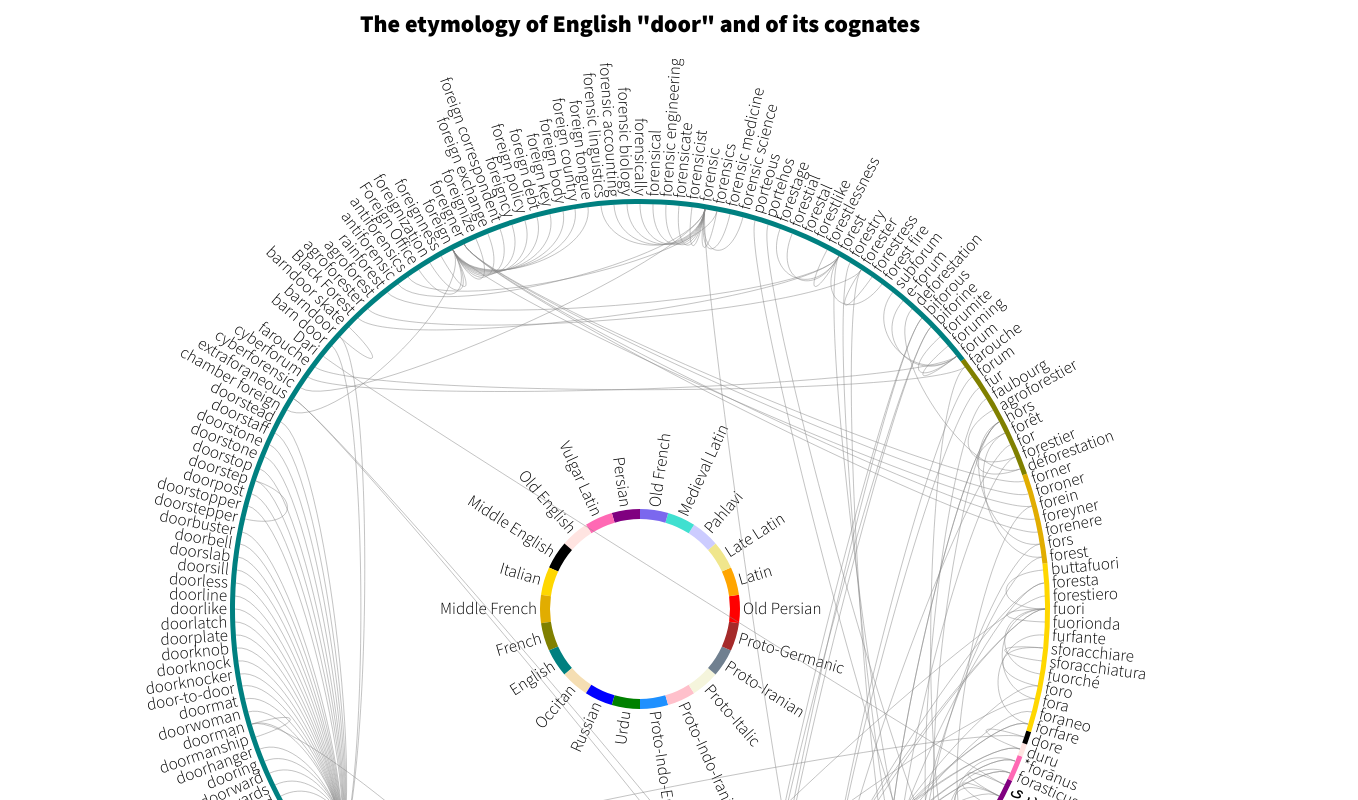
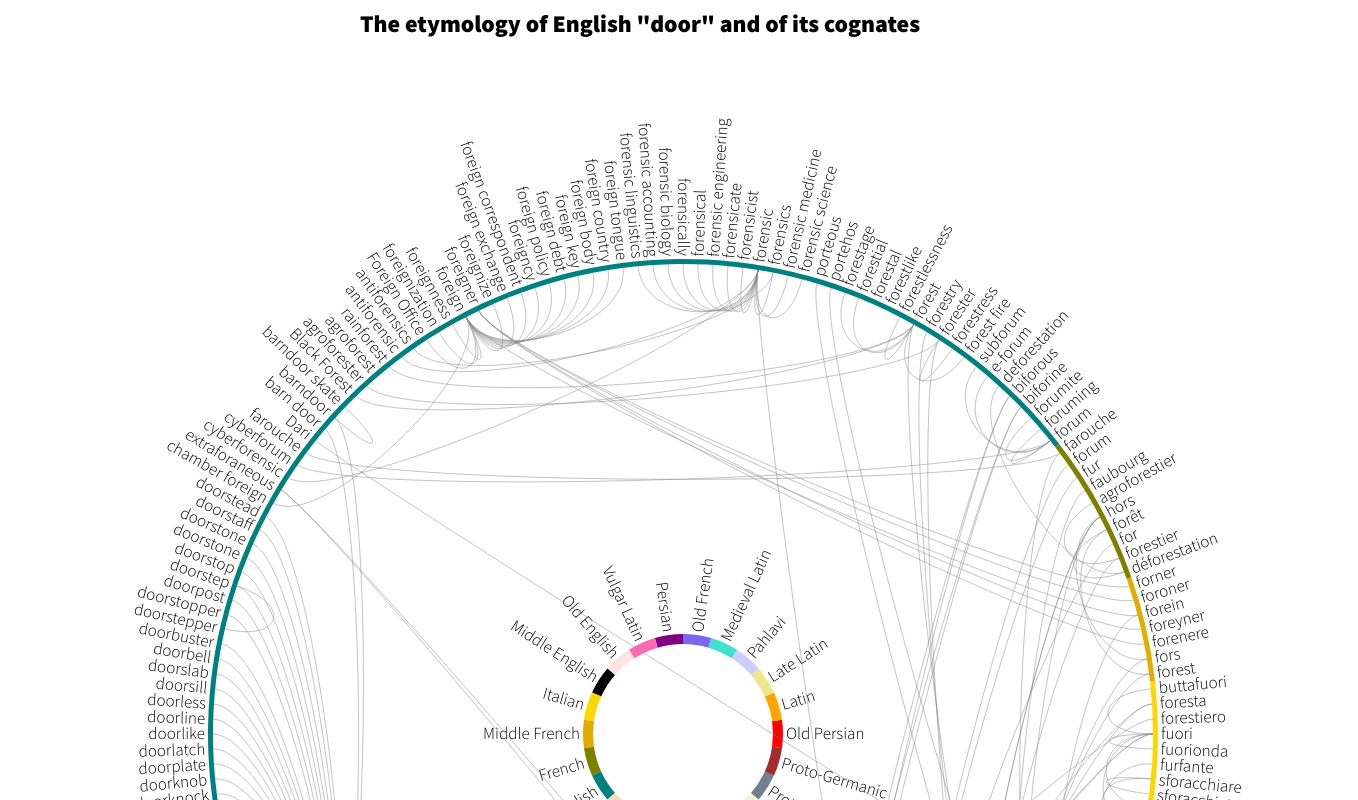
Before and after one commit to esterpantaleo/viz_door_etymology, a website with bundled scripts: page index.html in a window 1280 px wide. Shown: the top 800 px of the page, 1358 px wide, since content can reach past the window. Built offline with nearby package versions, Linux system fonts and the light colour scheme.

Commit message:
refactoring functions

```diff
--- a/bundle.js
+++ b/bundle.js
@@ -1923,129 +1923,66 @@ module.exports = jaro;
 var wink = require('wink-distance');
 var cluster = require('hierarchical-clustering');
 
-var width = 1100;
-var radius = width / 2 - 140;
+//set some parameters
+var width = 1350;
+var radius = width / 2 - 200;
 var legendRadius = 90;
 var dr = 5;
-var L = 0; // number of languages
-var W = 0; //number of words
 var smallSize = "17px";
 var bigSize = "20px";
+
 // used to assign nodes color by group
 //var color = d3.scale.category20();
 var color = d3.scale.ordinal().domain(d3.range(58)).range(["dodgerblue", "pink", "beige", "slategray", "brown", "red", "orange", "khaki", "#CCCCFF", "turquoise", "mediumslateblue", "purple", "hotpink", "mistyrose", "black", "gold", "#e1ad01", "olive", "teal", "wheat", "blue", "green", "yellow", "grey", "darkgreen", "brown", "slateblue", "#A9A9A9", "orange", "mediumvioletred", "silver", "lime", "teal", "navy", "fuchsia", "maroon","seagreen", "cadetblue", "royalblue", "orchid", "lemonchiffon", "#009b7d", "#19e194", "#ff6a4e", "#ffe4b5", "#812d2a", "#c16873", "indigo", "#CCA9B4", "#9b81ba", "#a1666d"]);
 
 function onlyUnique(value, index, self) {
     return self.indexOf(value) === index;
-}
-
-// Draws an arc diagram for the provided undirected graph
-function drawGraph(graph, languages) {
-
-    languages = d3.nest()
-	.key(function(d) { return d.iso; })
-	.map(languages);
-
-    var nestedData = d3.nest()
-	.key(function(d) { return d.lang; })
-	.entries(graph.nodes)
-	.map(function(d) {
-	    return {
-		"key":  d.key,
-		"values": d.values,
-		"year": languages[d.key][0].year
 };
-	})
-	.sort(function(a, b) {
-            return a.year - b.year;
-	});
-
-    graph.nodes = d3.merge(
-	nestedData.map(function(d) { //sort graph.nodes using Jaro-Winkler clustering
-            var words = d.values.map(function(v) { return v.label; });
-            var levels = cluster({
-		input: words,
-                distance: wink.string.jaroWinkler, //wink.string.levenshtein, // wink.string.jaroWinkler
-                linkage: "complete",
-                minClusters: 1 // only want clusters containing one element
-            });
-            var clusters = levels[levels.length - 1].clusters;
-            return clusters.map(function (cluster) {
-                return cluster.map(function (index) {
-                    return d.values[index];
-                })
-            })[0];
-        })
-    );
-
-    // create svg image
-    var svg = d3.select("body")
-	.select("#circle")
-        .append("svg")
-        .attr("width", width)
-        .attr("height", width);
-
-    // define legendData
-    var partialCount = 0;
-    var legendData = nestedData.map(function(d, i) {
-	var toreturn = {
-	    "lang": d.key,
-	    "language": languages[d.key][0].label,
-	    "year": languages[d.key][0].year,
-	    "count": d.values.length,
-	    "partialCount": partialCount,
-	    "color": color(i)
-	};
-	partialCount += toreturn.count;
-	return toreturn;
-    });
-
-    // add legend to the graph
-    W = graph.nodes.length;
-    var drawArc = function(thickness) {
+
+function drawMainArc(thickness, total) {
     return d3.svg.arc()
-	    .innerRadius(radius-5-thickness)
-	    .outerRadius(radius+thickness)
+        .innerRadius(radius - 5 - thickness)
+        .outerRadius(radius + thickness)
         .startAngle(function(d) {
-		var angle = (+d.partialCount - 0.5) * 2 * Math.PI / W;
+            var angle = (+d.partialCount - 0.5) * 2 * Math.PI / total;
             return Math.PI - angle;
         })
         .endAngle(function(d) {
-		var angle = (+d.count + d.partialCount - 0.5) * 2 * Math.PI / W;
+            var angle = (+d.count + d.partialCount - 0.5) * 2 * Math.PI / total;
             return Math.PI - angle;
         });
 };
 
-    //add legend in the center of the graph
-    L = legendData.length;
-
-    var drawLegend = function(thickness) {
+// add legend arcs in the center of the graph
+function drawLegendArc(thickness, total) {
     return d3.svg.arc()
         .innerRadius(legendRadius - thickness)
         .outerRadius(legendRadius + 10 + thickness)
         .startAngle(function(d, i) {
-		var angle = - i * 2 * Math.PI / L - Math.PI;
+            var angle = - i * 2 * Math.PI / total - Math.PI;
             return angle;
         })
         .endAngle(function(d, i) {
-		var angle = - (i+1) * 2 * Math.PI / L - Math.PI;
+            var angle = - (i + 1) * 2 * Math.PI / total - Math.PI;
             return angle;
         });
 };
 
+function drawLegend(legendData, W) {
    var legend = d3.select("svg")
 	.selectAll(".arc")
         .data(legendData)
         .enter();
 
     legend.append("svg:path")
-	.attr("d", drawArc(0))
+	.attr("d", drawMainArc(0, W))
 	.attr("class", "arc-path")
         .attr("fill", function(d) { return d.color; })
 	.attr("transform", "translate(" + (width/2) + "," + (width/2) + ")")
+    //define legend interactivity
 	.on("mouseover", function(d) {
 	    d3.select(this)
-		.attr("d", drawArc(3));
+		.attr("d", drawMainArc(3, W));
 	    d3.selectAll(".legend-text")
 		.filter(function(e) {
 		    return e.lang == d.lang;
@@ -2061,7 +1998,7 @@ function drawGraph(graph, languages) {
 	})
 	.on("mouseout", function() {
             d3.select(this)
-                .attr("d", drawArc(0));
+                .attr("d", drawMainArc(0, W));
 	    d3.selectAll(".legend-text")
 		.attr("font-weight", "normal")
 		.attr("font-size", smallSize);
@@ -2070,11 +2007,13 @@ function drawGraph(graph, languages) {
 		.attr("font-size", smallSize);
         });
 
+    var L = legendData.length;
     legend.append("svg:path")
-	.attr("d", drawLegend(0))
+	.attr("d", drawLegendArc(0, L))
 	.attr("class", "legend-arc")
 	.attr("fill", function(d) { return d.color })
 	.attr("transform", "translate(" + (width/2) + "," + (width/2) + ")")
+    //define legend interactivity
 	.on("mouseover", function(d) {
 	    d3.selectAll(".legend-text")
                 .filter(function(e) {
@@ -2086,7 +2025,7 @@ function drawGraph(graph, languages) {
 		.filter(function(e) {
                     return e.lang == d.lang;
                 })
-                .attr("d", drawArc(3));
+                .attr("d", drawMainArc(3, W));
 	    d3.selectAll(".node-text")
                 .filter(function(e) {
                     return e.lang == d.lang;
@@ -2102,7 +2041,7 @@ function drawGraph(graph, languages) {
                 .filter(function(e) {
                     return e.lang == d.lang;
                 })
-                .attr("d", drawArc(0));
+                .attr("d", drawMainArc(0, W));
 	    d3.selectAll(".node-text")
                   .attr("font-weight", "normal")
 		.attr("font-size", smallSize);
@@ -2113,26 +2052,30 @@ function drawGraph(graph, languages) {
 	.attr("class", "legend-text")
 	.attr("transform", function(d, i) {
 	    var angle = 90 - (i + 1/2) * 360 / L;
-	    return "translate(" + (width/2) + "," + (width/2) + ")" + "rotate(" +  angle + " )translate(" + (legendRadius + 10 + 3) + "," + 0 + ")" + ((angle + 90 > 0) ? "" : "rotate(180)");
+	    return "translate(" + (width/2) + "," + (width/2) + ")" +
+		"rotate(" +  angle + ")" +
+		"translate(" + (legendRadius + 10 + 3) + "," + 0 + ")" +
+		((angle + 90 > 0) ? "" : "rotate(180)");
 	})
 	.attr("text-anchor", function(d, i) {
 	    var angle = 90 - (i + 1/2)  * 360 / L;
-	    return (angle + 90 > 0)? "start" : "end";
+	    return (angle + 90 > 0) ? "start" : "end";
 	})
 	.attr("font-size", smallSize)
 	.text(function(d, i) {
 	    return d.language;
 	})
+    //define legend text interactivity
 	.on("mouseover", function(d) {
 	    d3.select(this)
-		.attr("d", drawLegend(3));
+		.attr("d", drawLegendArc(3, L));
 	    d3.select(this)
 		.attr("font-weight", "bold");
 	    d3.selectAll(".arc-path")
                 .filter(function(e) {
                     return e.lang == d.lang;
 	        })
-                .attr("d", drawArc(3));
+                .attr("d", drawMainArc(3, W));
 	    d3.selectAll(".node-text")
                 .filter(function(e) {
                     return e.lang == d.lang;
@@ -2141,36 +2084,18 @@ function drawGraph(graph, languages) {
 	})
 	.on("mouseout", function(d) {
             d3.select(this)
-		.attr("d", drawLegend(0));
+		.attr("d", drawLegendArc(0, L));
 	    d3.select(this)
                 .attr("font-weight", "normal");
 	    d3.selectAll(".arc-path")
                 .filter(function(e) {
                     return e.lang == d.lang;
 	        })
-                .attr("d", drawArc(0));
+                .attr("d", drawMainArc(0, W));
 	    d3.selectAll(".node-text")
                 .attr("font-weight", "normal");
         });
-
-    // create plot area within svg image
-    var plot = svg.append("g")
-        .attr("id", "plot")
-        .attr("transform", "translate(" + width/2 + ", " + width/2 + ")");
-
-    // fix graph links to map to objects instead of indices
-    graph.links.forEach(function(d, i) {
-        d.source = isNaN(d.source) ? d.source : graph.nodes.filter(function(n) { return n.id == d.source; })[0];
-        d.target = isNaN(d.target) ? d.target : graph.nodes.filter(function(n) { return n.id == d.target; })[0];
-    });
-
-    // calculate node positions
-    circleLayout(graph.nodes);
-
-    drawCurves(graph.nodes, graph.links);
-
-    drawNodes(graph.nodes, graph.links);
-}
+};
 
 // Calculates node locations
 function circleLayout(nodes) {
@@ -2189,13 +2114,14 @@ function circleLayout(nodes) {
         d.x = radial * Math.sin(theta);
         d.y = radial * Math.cos(theta);
 	d.theta = 180 * theta/Math.PI;
-	d.theta = d.theta > 0 ? d.theta : d.theta+360;
+	d.theta = d.theta > 0 ? d.theta : d.theta + 360;
     });
-}
+};
 
 // Draws nodes with tooltips
-function drawNodes(nodes, links) {
-    var node = d3.select("#plot").selectAll(".node")
+function drawNodesGivenLinks(nodes, links) {
+    var node = d3.select("#plot")
+	.selectAll(".node")
         .data(nodes)
         .enter();
 
@@ -2203,9 +2129,11 @@ function drawNodes(nodes, links) {
         .attr("dy", "0.31em")
         .attr("class", "node-text")
         .attr("transform", function(d) {
-            return "rotate(" + (90 - d.theta) +" )translate(" + (radius + 3) + ",0)" + ((d.theta < 180) ? "" : "rotate(180)");
-        })
-        .attr("text-anchor", function(d) { return (d.theta < 180)? "start" : "end"; })
+            return "rotate(" + (90 - d.theta) + ")" +
+		"translate(" + (radius + 3) + ",0)" +
+		((d.theta < 180) ? "" : "rotate(180)");
+        })
+        .attr("text-anchor", function(d) { return (d.theta < 180) ? "start" : "end"; })
         .attr("font-size", smallSize)
         .text(function(d) { return d.label; });
 
@@ -2213,13 +2141,13 @@ function drawNodes(nodes, links) {
 	var tmp = links.filter(function(l) { return l.target.id == d.id; });
         d.parentsLinksId = tmp.map(function(l) { return l.id; })
 	    .filter(onlyUnique);
-        d.parentsId = tmp.map(function(l) { return l.source.id; }).filter(onlyUnique);
+        d.parentsId = tmp.map(function(l) { return l.source.id; })
+	    .filter(onlyUnique);
         d.ancestorsLinksId = [];
     });
 
     var getNodesWithIds = function(ids) {
 	var toreturn = [];
-
 	nodeText.each(function(d) {
 	    if (ids.includes(d.id))
 		toreturn.push(d);
@@ -2227,7 +2155,8 @@ function drawNodes(nodes, links) {
 	return toreturn;
     }
 
-    nodeText.each(function(d) {// define ancestorsLinksId, ancestorsId and ancestorsLanguages
+    // define ancestorsLinksId, ancestorsId and ancestorsLanguages using iterative approach
+    nodeText.each(function(d) {
 	//initialize parentsId
 	var parentsId = d.parentsId;
 	var ids = parentsId;
@@ -2259,13 +2188,9 @@ function drawNodes(nodes, links) {
 	})
 	    .map(function(e) { return e.lang; })
 	    .filter(onlyUnique);
-	//d.descendantsCount = 0;
     });
-   /*
-    nodeText.each(function(d) {
-	nodeText.each(function(n) { if (n.ancestorsId.includes(d.id)) d.descendantsCount += 1; });
-    });
-   */
+
+    //define interactivity of node texts
     nodeText.on("mouseover", function(d) {
         d3.selectAll(".link")
             .classed("link-active", function(l) {
@@ -2304,10 +2229,10 @@ function drawNodes(nodes, links) {
 		.attr("font-weight", "normal")
 		.attr("font-size", smallSize);
         });
-}
+};
 
 // Draws curved edges between nodes
-function drawCurves(nodes, links) {
+function drawLinksGivenNodes(nodes, links) {
     d3.select("#plot").selectAll(".link")
         .data(links)
         .enter()
@@ -2332,7 +2257,7 @@ function drawCurves(nodes, links) {
             return `M${lineData[0].x},${lineData[0].y}C${lineData[1].x},${lineData[1].y},${lineData[2].x},${lineData[2].y},${lineData[3].x},${lineData[3].y} `;
         })
 	.attr("id", function(d) { return d.id; })
-	.attr("stroke",  "#888888")
+	.attr("stroke", "#888888")
 	.on("mouseover", function(d) {
 	    d3.selectAll(".node-text")
 		.filter(function(e) {
@@ -2344,13 +2269,92 @@ function drawCurves(nodes, links) {
             d3.selectAll(".node-text")
                 .attr("font-weight", "normal");
 	});
-}
-
-var dsv = d3.dsv(";","text/plain");
-dsv("languages.csv", function(l) {
-    d3.json("graph.json", function(d) {
-	drawGraph(d, l);
+};
+
+function drawGraph(graph, legend) {
+    // create svg image
+    var svg = d3.select("body")
+        .select("#circle")
+        .append("svg")
+        .attr("width", width)
+        .attr("height", width);
+
+    drawLegend(legend, graph.nodes.length);
+
+    // create plot area within svg image
+    var plot = svg.append("g")
+        .attr("id", "plot")
+        .attr("transform", "translate(" + width/2 + ", " + width/2 + ")");
+
+    // fix graph links to map to objects instead of indices
+    graph.links.forEach(function(d, i) {
+        d.source = isNaN(d.source) ? d.source : graph.nodes.filter(function(n) { return n.id == d.source; })[0];
+        d.target = isNaN(d.target) ? d.target : graph.nodes.filter(function(n) { return n.id == d.target; })[0];
     });
-})
+
+    // calculate node positions
+    circleLayout(graph.nodes);
+    drawLinksGivenNodes(graph.nodes, graph.links);
+    drawNodesGivenLinks(graph.nodes, graph.links);
+};
+
+var dsv = d3.dsv(";", "text/plain");
+dsv("languages.csv", function(languages) {
+    d3.json("graph.json", function(graph) {
+	//preprocess data
+	languages = d3.nest()
+            .key(function(d) { return d.iso; })
+            .map(languages);
+
+	var nestedData = d3.nest()
+            .key(function(d) { return d.lang; })
+	    .entries(graph.nodes)
+	    .map(function(d) {
+		return {
+		    "key":  d.key,
+		    "values": d.values,
+		    "year": languages[d.key][0].year
+		};
+	    })
+            .sort(function(a, b) {
+		return a.year - b.year;
+	    });
+
+	graph.nodes = d3.merge(
+	    nestedData.map(function(d) { //sort graph.nodes using Jaro-Winkler clustering
+		var words = d.values.map(function(v) { return v.label; });
+		var levels = cluster({
+		    input: words,
+		    distance: wink.string.jaroWinkler, //wink.string.levenshtein
+		    linkage: "complete",
+		    minClusters: 1 // only want clusters containing one element
+		});
+		var clusters = levels[levels.length - 1].clusters;
+		return clusters.map(function (cluster) {
+		    return cluster.map(function (index) {
+			return d.values[index];
+		    })
+		})[0];
+            })
+	);
+
+	// define legend
+	var partialCount = 0;
+	var legend = nestedData.map(function(d, i) {
+            var toreturn = {
+		"lang": d.key,
+		"language": languages[d.key][0].label,
+		"year": languages[d.key][0].year,
+		"count": d.values.length,
+		"partialCount": partialCount,
+		"color": color(i)
+            };
+            partialCount += toreturn.count;
+            return toreturn;
+	});
+
+	drawGraph(graph, legend);
+    })
+});
 
 },{"hierarchical-clustering":1,"wink-distance":15}]},{},[18]);
--- a/package.json
+++ b/package.json
@@ -1,13 +1,13 @@
 {
-  "name": "non_hierarchical_radial",
+  "name": "viz_door_etyology",
   "version": "1.0.0",
   "description": "",
   "main": "script.js",
   "scripts": {
     "test": "echo \"Error: no test specified\" && exit 1"
   },
-  "author": "",
-  "license": "ISC",
+  "author": "Ester Pantaleo",
+  "license": "GNU AFFERO GENERAL PUBLIC LICENSE",
   "dependencies": {
     "hierarchical-clustering": "^1.1.0",
     "wink-distance": "^2.0.0"
```
Also changed, not shown: index.html (+1 -1 lines), script.js (+137 -133 lines), 1 other file. Lines whose indentation alone changed are shown as unchanged.
